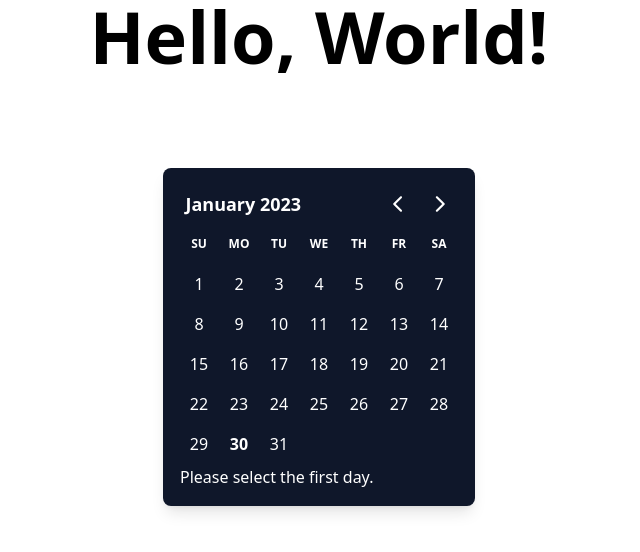
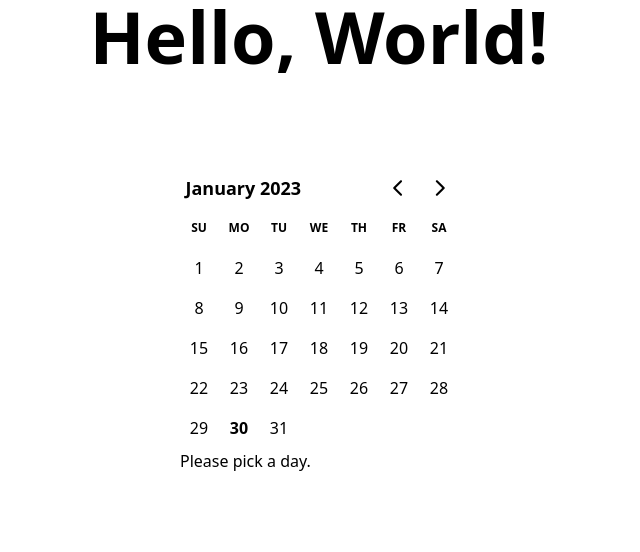
Before and after one commit to MomenSherif/react-components-crafting, a React (Vite) app: page / in a window 1280 px wide. Shown: the top 552 px of the page, without its empty margins (321-961 px from the left). Built offline with nearby package versions, Linux system fonts and the light colour scheme; the HTML template or start-up script is replaced by a standard one.

Commit message:
date picker modifiers example

```diff
--- a/src/App.tsx
+++ b/src/App.tsx
@@ -20,6 +20,7 @@ import DialogExample from './Dialog/DialogExample';
 import SelectDownshift, { SelectDownshiftMultiple } from './downshift/Select';
 import SingleDatePicker, {
   DatePickerCustomized,
+  ModifiersDatePickerExample,
   MultipleDatePicker,
   RangeDatePicker,
 } from './DatePicker/DatePicker';
@@ -39,7 +40,8 @@ function App() {
         {/* <SingleDatePicker /> */}
         {/* <DatePickerCustomized /> */}
         {/* <MultipleDatePicker /> */}
-        <RangeDatePicker />
+        {/* <RangeDatePicker /> */}
+        <ModifiersDatePickerExample />
       </div>
     </div>
   );
--- a/src/DatePicker/DatePicker.tsx
+++ b/src/DatePicker/DatePicker.tsx
@@ -1,6 +1,14 @@
-import { format, formatISO } from 'date-fns';
+import {
+  format,
+  formatISO,
+  startOfMonth,
+  endOfMonth,
+  isFirstDayOfMonth,
+  isLastDayOfMonth,
+  addDays,
+} from 'date-fns';
 import { useState } from 'react';
-import { DateRange, DayPicker } from 'react-day-picker';
+import { DateRange, DayClickEventHandler, DayPicker } from 'react-day-picker';
 import 'react-day-picker/dist/style.css';
 
 export default function SingleDatePicker() {
@@ -127,3 +135,57 @@ export function RangeDatePicker() {
     />
   );
 }
+
+// Custom selection logic with (onDayClick) https://react-day-picker.js.org/basics/selecting-days#custom-selections
+
+// Modifiers matchers https://react-day-picker.js.org/api/types/matcher
+export function ModifiersDatePickerExample() {
+  const [selected, setSelected] = useState<Date>();
+
+  const handleDayClick: DayClickEventHandler = (day, modifiers) => {
+    // modifiers: {today?: true, selected?: true}
+    console.log(day, modifiers);
+  };
+
+  return (
+    <DayPicker
+      mode="single"
+      selected={selected} // selected modifier
+      // disabled={new Date()} // single modifier
+      // disabled={[ // array of modifiers
+      //   new Date(),
+      //   { from: addDays(new Date(), 5), to: addDays(new Date(), 10) },
+      // ]}
+      // disabled={(date) => { // apply disable modifiers for first and last day of each month
+      //   return isFirstDayOfMonth(date) || isLastDayOfMonth(date);
+      // }}
+      // disabled={{ // Interval
+      //   before: new Date(), // disable past dates
+      //   // after: new Date(), // disable future dates
+      // }}
+      // disabled={{
+      //   // Range
+      //   from: new Date(),
+      //   to: addDays(new Date(), 10),
+      // }}
+
+      // hidden={new Date()} // The hidden modifier removes the day from the calendar.
+
+      modifiers={{ booked: { from: new Date(), to: addDays(new Date(), 5) } }} // custom modifiers -> will be added to date handlers
+      modifiersClassNames={{
+        booked: 'border border-gray-400 border-dashed',
+      }}
+      // modifiersStyles={{}}
+      onSelect={date => setSelected(date)}
+      onDayClick={handleDayClick}
+      classNames={{ day_selected: 'bg-blue-500 [&:not(:hover)]:text-white' }}
+      footer={
+        selected ? (
+          <p>You picked {format(selected, 'PP')}</p>
+        ) : (
+          <p>Please pick a day.</p>
+        )
+      }
+    />
+  );
+}
```
